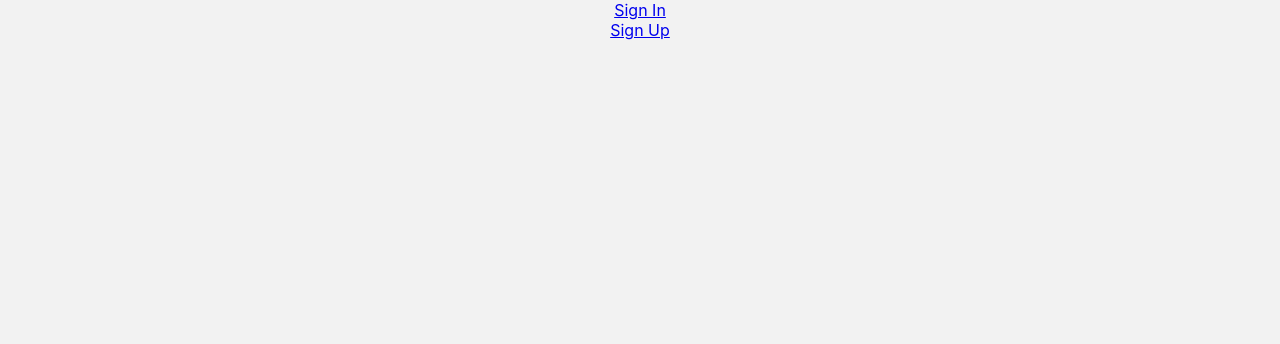
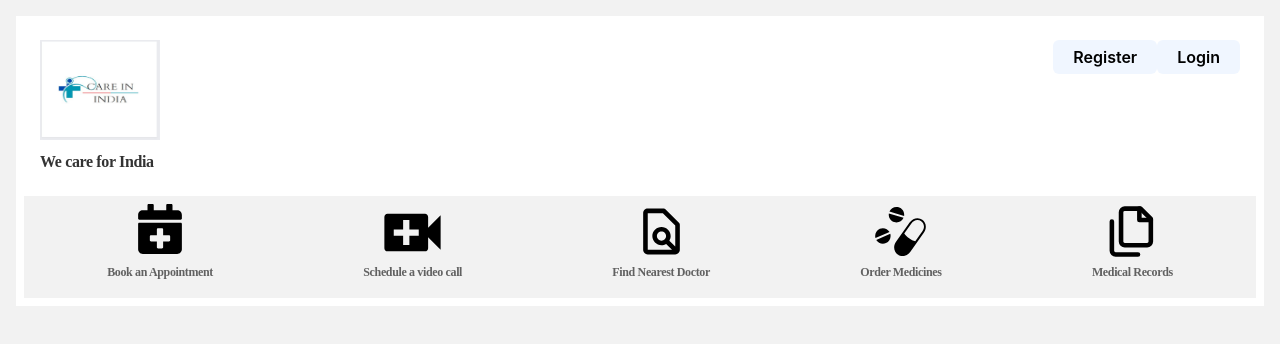
Before and after one commit to askinfotechco/care-in-india, a React (Create React App) app in the folder front-end/: page / in a window 1280 px wide. Shown: the top 344 px of the page. Built offline with nearby package versions, Linux system fonts and the light colour scheme.

Commit message:
adding home page part 1

```diff
--- a/front-end/src/pages/home.js
+++ b/front-end/src/pages/home.js
@@ -1,11 +1,171 @@
 import React from "react";
 import InternalLink from "../atoms/internalLink";
+import styled from "styled-components";
+import companyLogoImage from "../static/images/company_logo.jpg";
+import { Link } from "react-router-dom";
+import { FaCalendarPlus } from "react-icons/fa";
+import { MdVideoCall } from "react-icons/md";
+import { BiFileFind } from "react-icons/bi";
+import { GiMedicines } from "react-icons/gi";
+import { LuFiles } from "react-icons/lu";
+
+const Wrapper = styled.div`
+  margin: 16px;
+  padding: 8px;
+  background-color: white;
+`;
+
+const TopSection = styled.div`
+  display: flex;
+  justify-content: space-between;
+  padding: 16px;
+`;
+
+const CompanyLogo = styled.div`
+  background-color: white;
+  flex: 70%;
+  text-align: left;
+`;
+
+const Links = styled.div`
+  display: flex;
+  flex: 1%;
+  justify-content: space-between;
+`;
+
+const StyledLink = styled(Link)`
+  color: black; /* Set your desired text color */
+  text-decoration: none;
+`;
+
+const LineSpan = styled.span`
+  display: flex;
+  justify-content: center;
+  align-items: center;
+  background-color: #f0f6ff;
+  height: 30px;
+  padding: 2px 20px;
+  border: none;
+  border-radius: 6px;
+  cursor: pointer;
+  font-weight: 600;
+  &:hover {
+    ${StyledLink} {
+      color: #f0f6ff;
+    }
+    background-color: black;
+    transform: scale(1.1);
+  }
+`;
+
+const Label = styled.div`
+  display: block;
+  font-family: Montserrat;
+  font-size: 16px;
+  font-weight: 700;
+  line-height: 36px; /* 150% */
+  letter-spacing: -0.36px;
+  color: rgba(0, 0, 0, 0.8);
+`;
+
+const Features = styled.div`
+  display: flex;
+  justify-content: space-around;
+  align-items: center;
+  background-color: #f2f2f2;
+  padding: 8px;
+`;
+
+const FeatureIcons = styled.div`
+  display: flex;
+  flex-direction: column;
+  align-items: center;
+`;
 
 export default function Home() {
   return (
-    <div>
-      <InternalLink link={"/signin"} text={"Sign In"} />
-      <InternalLink link={"/signup"} text={"Sign Up"} />
-    </div>
+    <Wrapper>
+      <TopSection>
+        <CompanyLogo>
+          <img
+            src={companyLogoImage}
+            alt="Healthcare Image"
+            style={{ width: "120px", height: "100px" }}
+          />
+          <Label>{"We care for India"}</Label>
+        </CompanyLogo>
+        <Links>
+          <LineSpan>
+            <StyledLink to={"/signin"}>{"Register"}</StyledLink>
+          </LineSpan>
+          <LineSpan>
+            <StyledLink to={"/signup"}>{"Login"}</StyledLink>
+          </LineSpan>
+        </Links>
+      </TopSection>
+      <Features>
+        <FeatureIcons>
+          <FaCalendarPlus
+            style={{ height: 50, width: 50, cursor: "pointer" }}
+          />
+          <Label
+            style={{
+              fontSize: "12px",
+              color: "rgba(0, 0, 0, 0.6)",
+            }}
+          >
+            {"Book an Appointment"}
+          </Label>
+        </FeatureIcons>
+        <FeatureIcons style={{ marginTop: "-10px" }}>
+          <MdVideoCall style={{ height: 75, width: 75, cursor: "pointer" }} />
+          <Label
+            style={{
+              fontSize: "12px",
+              color: "rgba(0, 0, 0, 0.6)",
+              marginTop: "-16px",
+            }}
+          >
+            {"Schedule a video call"}
+          </Label>
+        </FeatureIcons>
+        <FeatureIcons>
+          <BiFileFind style={{ height: 55, width: 55, cursor: "pointer" }} />
+          <Label
+            style={{
+              fontSize: "12px",
+              color: "rgba(0, 0, 0, 0.6)",
+              marginTop: "-5px",
+            }}
+          >
+            {"Find Nearest Doctor"}
+          </Label>
+        </FeatureIcons>
+        <FeatureIcons>
+          <GiMedicines style={{ height: 55, width: 55, cursor: "pointer" }} />
+          <Label
+            style={{
+              fontSize: "12px",
+              color: "rgba(0, 0, 0, 0.6)",
+              marginTop: "-5px",
+            }}
+          >
+            {"Order Medicines"}
+          </Label>
+        </FeatureIcons>
+        <FeatureIcons>
+          <LuFiles style={{ height: 55, width: 55, cursor: "pointer" }} />
+          <Label
+            style={{
+              fontSize: "12px",
+              color: "rgba(0, 0, 0, 0.6)",
+              marginTop: "-5px",
+            }}
+          >
+            {"Medical Records"}
+          </Label>
+        </FeatureIcons>
+      </Features>
+    </Wrapper>
   );
 }
```
Also changed, not shown: front-end/src/molecules/featureIcons.js (added, +17 -0 lines), front-end/src/static/images/company_logo.jpg (added).
